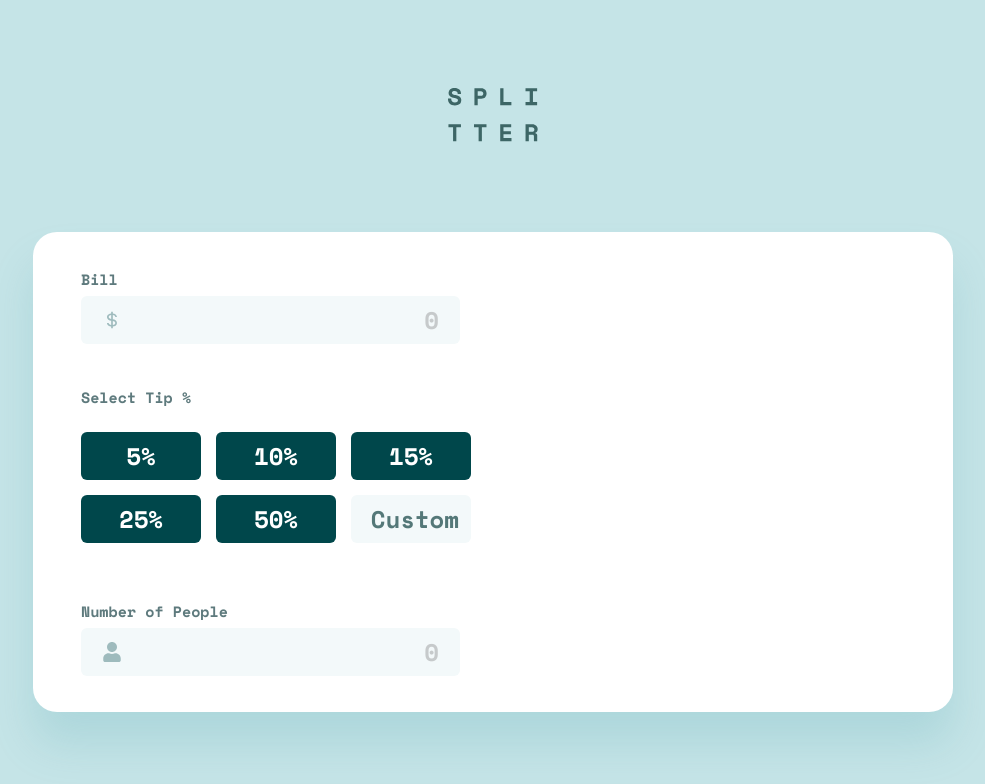
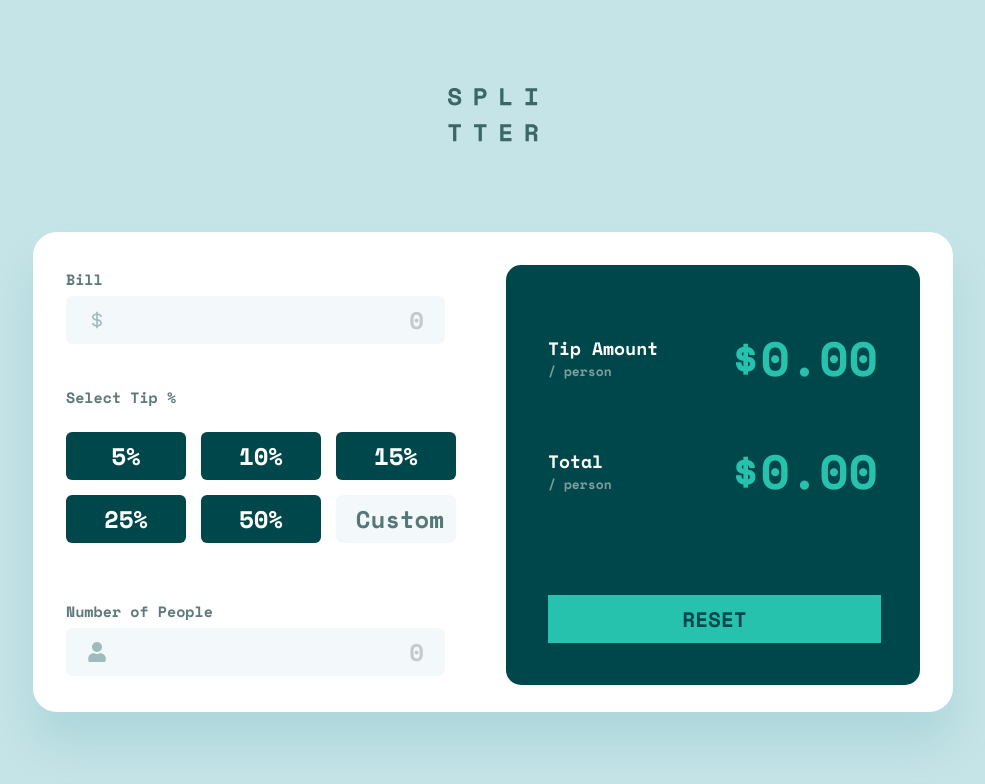
Before and after one commit to AndrioC/tip-calculator-app-page, a React (Create React App) app: page / in a window 1280 px wide. Shown: the top 784 px of the page, without its empty margins (147-1132 px from the left). Built offline with nearby package versions, Linux system fonts and the light colour scheme.

Commit message:
finished right side panel

```diff
--- a/src/components/CalcPanel/index.tsx
+++ b/src/components/CalcPanel/index.tsx
@@ -7,6 +7,8 @@ import PercentageButton from "../PercentageButton";
 import PercentageButtonCustom from "../PercentageButtonCustom";
 import {
   Container,
+  LeftSidePanel,
+  RightSidePanel,
   BillWrapper,
   TitleWrapper,
   TipsWrapper,
@@ -14,6 +16,10 @@ import {
   NumberPeopleWrapper,
   HeaderTitle,
   ZeroError,
+  ValueWrapper,
+  TypeValueText,
+  TypeValueAmount,
+  ResetButton,
 } from "./styles";
 
 const CalcPanel: React.FC = () => {
@@ -25,9 +31,14 @@ const CalcPanel: React.FC = () => {
   };
   return (
     <Container>
+      <LeftSidePanel>
         <BillWrapper>
           <TitleWrapper>Bill</TitleWrapper>
-        <Input icon={BiDollar} type="number" placeholder={String(valueBill)} />
+          <Input
+            icon={BiDollar}
+            type="number"
+            placeholder={String(valueBill)}
+          />
         </BillWrapper>
 
         <SelectTipWrapper>
@@ -55,6 +66,25 @@ const CalcPanel: React.FC = () => {
             value={numberPeople}
           />
         </NumberPeopleWrapper>
+      </LeftSidePanel>
+
+      <RightSidePanel>
+        <ValueWrapper>
+          <TypeValueText>
+            Tip Amount <p>/ person</p>
+          </TypeValueText>
+          <TypeValueAmount>$0.00</TypeValueAmount>
+        </ValueWrapper>
+
+        <ValueWrapper>
+          <TypeValueText>
+            Total <p>/ person</p>
+          </TypeValueText>
+          <TypeValueAmount>$0.00</TypeValueAmount>
+        </ValueWrapper>
+
+        <ResetButton type="button">Reset</ResetButton>
+      </RightSidePanel>
     </Container>
   );
 };
--- a/src/components/CalcPanel/styles.ts
+++ b/src/components/CalcPanel/styles.ts
@@ -2,20 +2,36 @@ import styled from "styled-components";
 
 export const Container = styled.div`
   display: flex;
-  flex-direction: column;
-  justify-content: center;
+  justify-content: space-between;
   width: 920px;
   height: 480px;
   background: var(--white);
   border-radius: 24px;
   box-shadow: 0px 32px 43px rgba(79, 166, 175, 0.200735);
-  padding: 48px;
+  padding: 33px;
 `;
 
 export const BillWrapper = styled.div`
   display: flex;
   flex-direction: column;
   justify-content: center;
+`;
+
+export const LeftSidePanel = styled.div`
+  display: flex;
+  flex-direction: column;
+  justify-content: center;
+`;
+
+export const RightSidePanel = styled.div`
+  display: flex;
+  flex-direction: column;
+  width: 414px;
+  height: 420px;
+  border-radius: 15px;
+  padding: 57px 42px;
+  background: var(--green-dark);
+  position: relative;
 `;
 
 export const TitleWrapper = styled.span`
@@ -57,3 +73,44 @@ export const ZeroError = styled.span`
   margin-bottom: 6px;
   margin-right: 13px;
 `;
+
+export const ValueWrapper = styled.div`
+  display: flex;
+  align-items: center;
+  justify-content: space-between;
+  margin-bottom: 42px;
+`;
+export const TypeValueText = styled.span`
+  color: var(--white);
+  font-size: 18px;
+  font-weight: bold;
+
+  p {
+    color: var(--green-60);
+    font-size: 13px;
+  }
+`;
+export const TypeValueAmount = styled.span`
+  font-size: 48px;
+  font-weight: bold;
+  color: var(--green-40);
+`;
+
+export const ResetButton = styled.button`
+  text-transform: uppercase;
+  background: var(--green-40);
+  width: 333px;
+  height: 48px;
+  border: none;
+  outline: none;
+  color: var(--green-dark);
+  font-size: 21px;
+  font-weight: bold;
+  position: absolute;
+  bottom: 42px;
+  transition: background-color 0.3s;
+
+  :hover {
+    background: var(--green-50);
+  }
+`;
--- a/src/styles/global.ts
+++ b/src/styles/global.ts
@@ -9,8 +9,9 @@ export const GlobalStyle = createGlobalStyle`
         --green-light: #9EBBBD;
         --green-dark: #00474B;
         --green-100: #5E7A7D;
+        --green-40: #26C2AE;
         --green-50: #9FE8DF;
-        --green-40: #26C2AE;
+        --green-60: #7F9D9F;
         --green-70: #547878;
         --orange: #E17457;
     }
```
Lines whose indentation alone changed are shown as unchanged.
